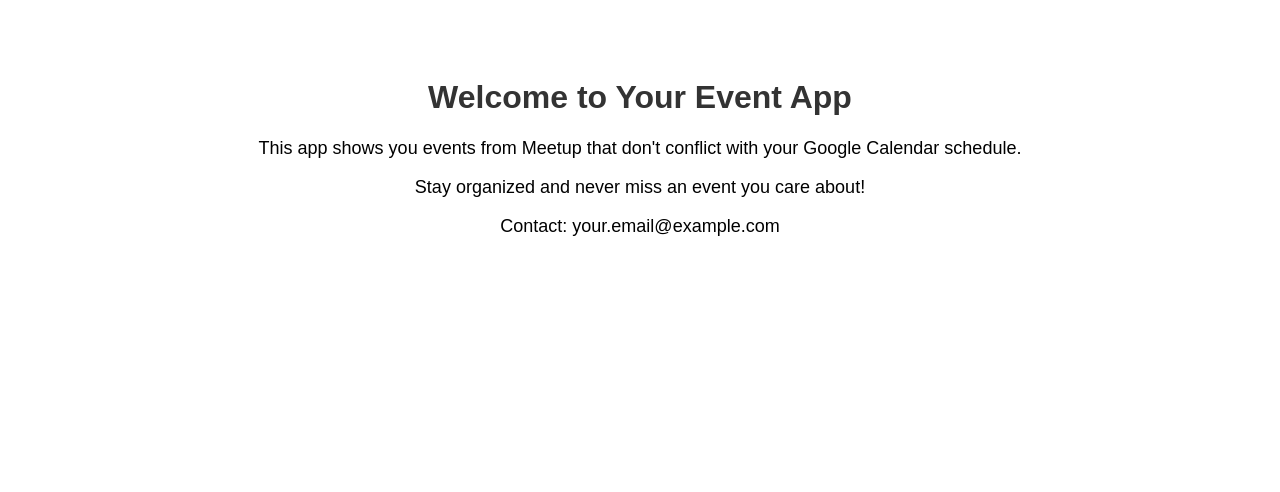
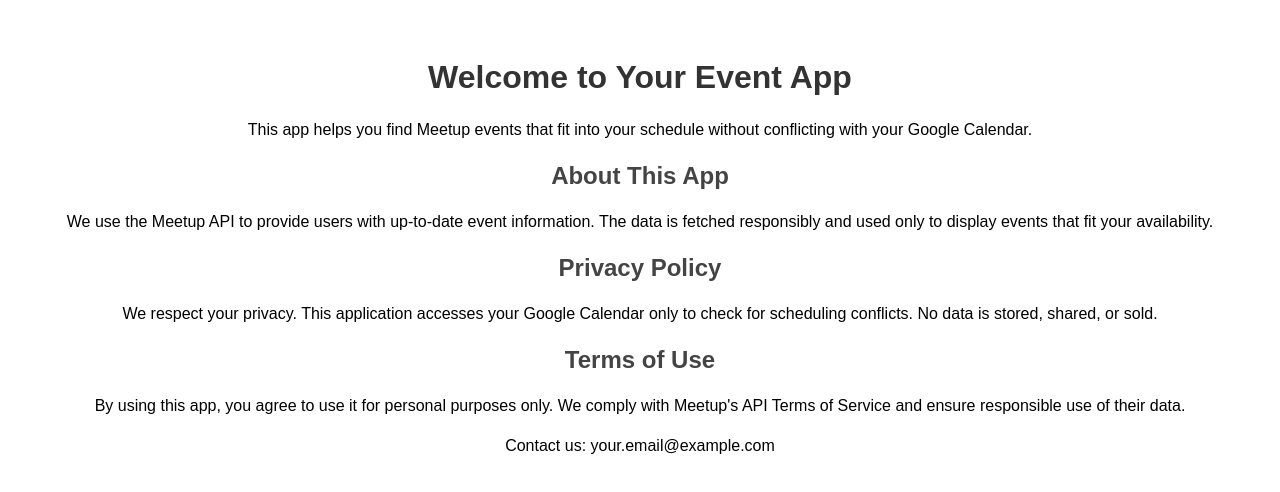
Before and after one commit to michiaka/michiaka.github.io, a plain HTML site: page index.html in a window 1280 px wide. Drawn offline with Linux system fonts and the light colour scheme.

Commit message:
adding the sections for app description

```diff
--- a/index.html
+++ b/index.html
@@ -3,19 +3,35 @@
 <head>
   <meta charset="UTF-8">
   <meta name="viewport" content="width=device-width, initial-scale=1.0">
-  <title>Your App Name</title>
+  <title>Your Event App</title>
   <style>
-    body { font-family: Arial, sans-serif; text-align: center; padding: 50px; }
+    body { font-family: Arial, sans-serif; text-align: center; padding: 30px; }
     h1 { color: #333; }
-    p { font-size: 18px; }
+    h2 { color: #444; margin-top: 20px; }
+    p { font-size: 16px; line-height: 1.5; }
   </style>
 </head>
 <body>
   <h1>Welcome to Your Event App</h1>
-  <p>This app shows you events from Meetup that don't conflict with your Google Calendar schedule.</p>
-  <p>Stay organized and never miss an event you care about!</p>
+  <p>This app helps you find Meetup events that fit into your schedule without conflicting with your Google Calendar.</p>
+
+  <h2>About This App</h2>
+  <p>
+    We use the Meetup API to provide users with up-to-date event information. The data is fetched responsibly and used only to display events that fit your availability.
+  </p>
+
+  <h2>Privacy Policy</h2>
+  <p>
+    We respect your privacy. This application accesses your Google Calendar only to check for scheduling conflicts. No data is stored, shared, or sold.
+  </p>
+
+  <h2>Terms of Use</h2>
+  <p>
+    By using this app, you agree to use it for personal purposes only. We comply with Meetup's API Terms of Service and ensure responsible use of their data.
+  </p>
+
   <footer>
-    <p>Contact: your.email@example.com</p>
+    <p>Contact us: your.email@example.com</p>
   </footer>
 </body>
 </html>
```
